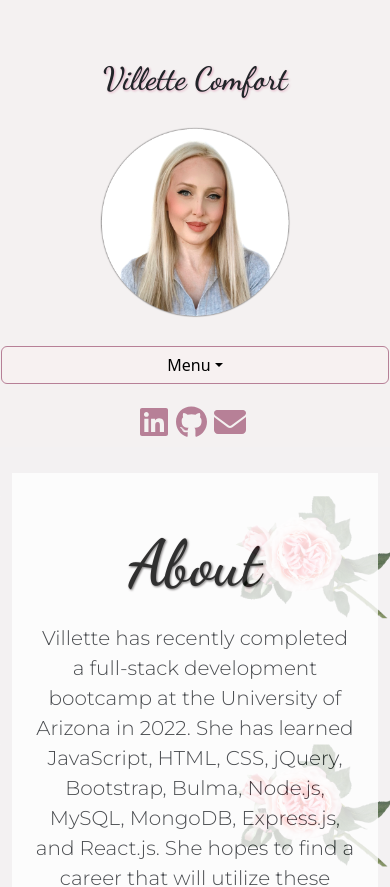
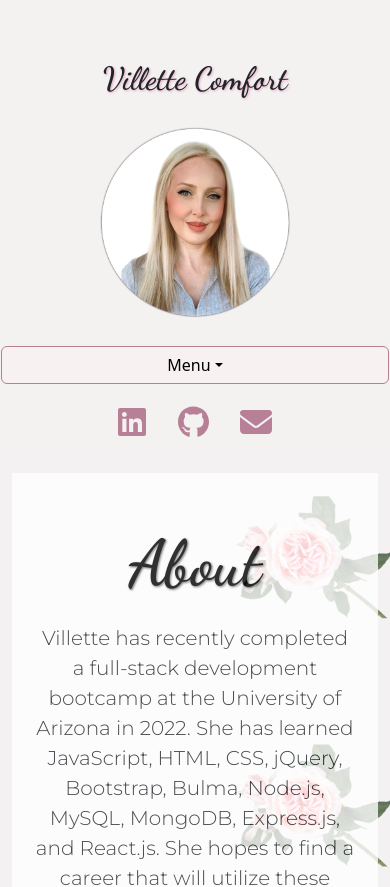
Before and after one commit to villettec/M20C-React_Portfolio, a React (Create React App) app: page / in a window 390 px wide. Shown: the top 887 px of the page. Built offline with nearby package versions, Linux system fonts and the light colour scheme.

Commit message:
Fixing buttons on mobile

```diff
--- a/src/App.jsx
+++ b/src/App.jsx
@@ -5,7 +5,7 @@ import Portfolio from "./pages/Portfolio";
 import Resume from "./pages/Resume";
 import Sidebar from './components/Sidebar';
 import "./style.css"
-import { ToastContainer, toast } from 'react-toastify';
+import { ToastContainer } from 'react-toastify';
 import 'react-toastify/dist/ReactToastify.css';
 
 function App() {
--- a/src/components/Navigation.jsx
+++ b/src/components/Navigation.jsx
@@ -49,9 +49,9 @@ const Navigation = (props) => {
   </div>
 
   <div className="icon-links">
-    <a href="https://www.linkedin.com/in/villette-comfort-80ab86234/" target="_blank"><FontAwesomeIcon icon={faLinkedin} color="rgb(183, 128, 151)"></FontAwesomeIcon></a>
-    <a href="https://github.com/villettec" target="_blank"><FontAwesomeIcon icon={faGithub} color="rgb(183, 128, 151)"></FontAwesomeIcon></a>
-    <a href="mailto: villette@live.com" target="_blank"><FontAwesomeIcon icon={faEnvelope} color="rgb(183, 128, 151)"></FontAwesomeIcon></a>
+    <a href="https://www.linkedin.com/in/villette-comfort-80ab86234/" target="_blank" rel="noopener noreferrer"><FontAwesomeIcon icon={faLinkedin} color="rgb(183, 128, 151)"></FontAwesomeIcon></a>
+    <a href="https://github.com/villettec" target="_blank" rel="noopener noreferrer"><FontAwesomeIcon icon={faGithub} color="rgb(183, 128, 151)"></FontAwesomeIcon></a>
+    <a href="mailto: villette@live.com" target="_blank" rel="noopener noreferrer"><FontAwesomeIcon icon={faEnvelope} color="rgb(183, 128, 151)"></FontAwesomeIcon></a>
   </div>
 </section>
     </>
--- a/src/components/Projects.jsx
+++ b/src/components/Projects.jsx
@@ -8,7 +8,7 @@ const Projects = () => {
   <h2 className="projects-header">Projects</h2>
   <div className="grid-container">
     <div className="project-container">
-      <a href="https://villettec.github.io/M6C-Weather_Dashboard/" target="_blank">
+      <a href="https://villettec.github.io/M6C-Weather_Dashboard/" target="_blank" rel="noopener noreferrer">
         <img src="../../images/weather-pic.png" alt="Weather Application Screenshot" className="capture" />
       </a>
       <div className="project-description">
@@ -18,7 +18,7 @@ const Projects = () => {
       </div>
     </div>
     <div className="project-container">
-      <a href="https://villettec.github.io/M3C-Password_Generator/" target="_blank">
+      <a href="https://villettec.github.io/M3C-Password_Generator/" target="_blank" rel="noopener noreferrer">
         <img src="../../images/pwgen-pic.png" alt="Password Generator Screenshot" className="capture" />
       </a>
       <div className="project-description">
@@ -28,7 +28,7 @@ const Projects = () => {
       </div>
     </div>
     <div className="project-container">
-      <a href="https://villettec.github.io/M4C-Code_Quiz/" target="_blank">
+      <a href="https://villettec.github.io/M4C-Code_Quiz/" target="_blank" rel="noopener noreferrer">
         <img src="../../images/codequiz-pic.png" alt="Coding Quiz Application Screenshot" className="capture" />
       </a>
       <div className="project-description">
@@ -38,7 +38,7 @@ const Projects = () => {
       </div>
     </div>
     <div className="project-container">
-      <a href="https://villettec.github.io/M5C-Work_Day_Scheduler/" target="_blank">
+      <a href="https://villettec.github.io/M5C-Work_Day_Scheduler/" target="_blank" rel="noopener noreferrer">
         <img src="../../images/workday-pic.png" alt="Workday Schedular Screenshot" className="capture" />
       </a>
       <div className="project-description">
@@ -48,7 +48,7 @@ const Projects = () => {
       </div>
     </div>
     <div className="project-container">
-      <a href="https://villettec.github.io/M1C-Horiseon_Refactor/" target="_blank">
+      <a href="https://villettec.github.io/M1C-Horiseon_Refactor/" target="_blank" rel="noopener noreferrer">
         <img src="../../images/horiseon-pic.png" alt="Horiseon Webpage Screenshot" className="capture" />
       </a>
       <div className="project-description">
@@ -58,7 +58,7 @@ const Projects = () => {
       </div>
     </div>
     <div className="project-container">
-      <a href="https://villettec.github.io/To_Do_List/" target="_blank">
+      <a href="https://villettec.github.io/To_Do_List/" target="_blank" rel="noopener noreferrer">
         <img src="../../images/todolist-pic.png" alt="To Do List Application Screenshot" className="capture" />
       </a>
       <div className="project-description">
@@ -68,7 +68,7 @@ const Projects = () => {
       </div>
     </div>
     <div className="project-container">
-      <a href="https://drive.google.com/file/d/1xEc5dGCMxg9jQJAEgl2gr7tFUggt9csY/view" target="_blank">
+      <a href="https://drive.google.com/file/d/1xEc5dGCMxg9jQJAEgl2gr7tFUggt9csY/view" target="_blank" rel="noopener noreferrer">
         <img src="../../images/readme-generator.png" alt="Readme Generator Screenshot" className="capture" />
       </a>
       <div className="project-description">
@@ -78,7 +78,7 @@ const Projects = () => {
       </div>
     </div>
     <div className="project-container">
-      <a href="https://drive.google.com/file/d/1KmxmDwexHAd3-ArprAiwq4150nN4-XlP/view" target="_blank">
+      <a href="https://drive.google.com/file/d/1KmxmDwexHAd3-ArprAiwq4150nN4-XlP/view" target="_blank" rel="noopener noreferrer">
         <img src="../../images/team-generator.png" alt="Team Generator Screenshot" className="capture" />
       </a>
       <div className="project-description">
@@ -88,7 +88,7 @@ const Projects = () => {
       </div>
     </div>
     <div className="project-container">
-      <a href="https://notetaker1919.herokuapp.com/" target="_blank">
+      <a href="https://notetaker1919.herokuapp.com/" target="_blank" rel="noopener noreferrer">
         <img src="../../images/notetaker.png" alt="Notetaker App Screenshot" className="capture" />
       </a>
       <div className="project-description">
@@ -97,7 +97,7 @@ const Projects = () => {
       </div>
     </div>
     <div className="project-container">
-      <a href="https://drive.google.com/file/d/1KTWOEwyQQSdrUgAcKb-xXisQM5x822gi/view" target="_blank">
+      <a href="https://drive.google.com/file/d/1KTWOEwyQQSdrUgAcKb-xXisQM5x822gi/view" target="_blank" rel="noopener noreferrer">
         <img src="../../images/employee-tracker.png" alt="Employee Tracker Screenshot" className="capture" />
       </a>
       <div className="project-description">
@@ -106,7 +106,7 @@ const Projects = () => {
       </div>
     </div>
     <div className="project-container">
-      <a href="https://drive.google.com/file/d/18J5KsgklGl5sVr95FuhWW2x5DYE5weUv/view" target="_blank">
+      <a href="https://drive.google.com/file/d/18J5KsgklGl5sVr95FuhWW2x5DYE5weUv/view" target="_blank" rel="noopener noreferrer">
         <img src="../../images/ecommerce-backend-pic.png" alt="Ecommerce Screenshot" className="capture" />
       </a>
       <div className="project-description">
@@ -115,7 +115,7 @@ const Projects = () => {
       </div>
     </div>
     <div className="project-container">
-      <a href="https://tech-blog-001.herokuapp.com/" target="_blank">
+      <a href="https://tech-blog-001.herokuapp.com/" target="_blank" rel="noopener noreferrer">
         <img src="../../images/tech-blog-pic.png" alt="Tech Blog Screenshot" className="capture" />
       </a>
       <div className="project-description">
@@ -124,7 +124,7 @@ const Projects = () => {
       </div>
     </div>
     <div className="project-container">
-      <a href="https://gator-tracker-app.herokuapp.com/" target="_blank">
+      <a href="https://gator-tracker-app.herokuapp.com/" target="_blank" rel="noopener noreferrer">
         <img src="../../images/gator-tracker-pic.png" alt="Gator Tracker Screenshot" className="capture" />
       </a>
       <div className="project-description">
@@ -133,7 +133,7 @@ const Projects = () => {
       </div>
     </div>
     <div className="project-container">
-      <a href="https://youtu.be/SAfwCnJCVzI" target="_blank">
+      <a href="https://youtu.be/SAfwCnJCVzI" target="_blank" rel="noopener noreferrer">
         <img src="../../images/social-network-api-pic.png" alt="Social Network API Screenshot" className="capture" />
       </a>
       <div className="project-description">
@@ -142,7 +142,7 @@ const Projects = () => {
       </div>
     </div>
     <div className="project-container">
-      <a href="https://pacific-refuge-15715.herokuapp.com/" target="_blank">
+      <a href="https://pacific-refuge-15715.herokuapp.com/" target="_blank" rel="noopener noreferrer">
         <img src="../../images/moodify.png" alt="Moodify Screenshot" className="capture" />
       </a>
       <div className="project-description">
--- a/src/style.css
+++ b/src/style.css
@@ -1,3 +1,4 @@
+/* Google font imports for react */
 @import url('https://fonts.googleapis.com/css2?family=Dancing+Script:wght@600&display=swap');
 @import url('https://fonts.googleapis.com/css2?family=Montserrat:wght@300&display=swap');
 
@@ -54,7 +55,8 @@ nav {
     text-align: center;
     font-family: var(--font);
     font-size: 125%;
-    margin-left: -1vw;
+    /* This is off center for some reason */
+    margin-left: -2vw;
 }
 
 ul {
@@ -91,13 +93,13 @@ li {
 
 .icon-links {
     text-align: center;
-    margin-left: 1vw;
 }
 
 .icon-links a {
     font-size: 200%;
     /* Doesn't work, have to code on html: color:rgb(183, 128, 151); */
-    margin-right: 2vw;
+    margin-right:1vw;
+    margin-left: 1vw;
 }
 
 /* About */
@@ -140,10 +142,6 @@ li {
     padding-top: 8vh;
     margin-bottom: 5vh;
     font-weight: 100;
-    /* If the image were used:
-    display: block;
-    margin-left: auto;
-    margin-right: auto; */
     color: black;
     text-align: center;
     font-family: "Dancing Script", cursive;
@@ -152,7 +150,6 @@ li {
 }
 
 .grid-container {
-    /* top right bottom left */
     margin: 0vh 3vw;
     padding-bottom: 7vh;
     display: grid;
@@ -176,7 +173,6 @@ li {
 
 
 .capture {
-    /* height: 100%; gives actual height*/
     height: auto;
     margin-bottom: -2px;
     width: 100%;
@@ -252,23 +248,6 @@ li {
     width: 30vw;
     height: 30vh;
 }
-
-/* If I replace the form with contact links */
-/* .contact-section h3 {
-    text-align: left;
-    font-family: var(--font);
-    color: black;
-    font-size: 40px;
-    filter: drop-shadow(1px 1px 1px rgb(88, 86, 86));
-    margin: 10px;
-}
-
-.contact-section p {
-    text-align: center;
-    font-family: var(--font);
-    font-size: 20px;
-    margin: 10px;
-} */
 
 /* Resume */
 .resume-section {
@@ -358,6 +337,10 @@ and (max-width : 440px) {
     .dropdown-item-center {
         padding-left: 21vh;
     }
+    .icon-links a {
+        margin-right:4vw;
+        margin-left: 4vw;
+    }
     .about-section {
         margin-top: 3vh;;
         margin-left: 3vw;
```
Also changed, not shown: src/pages/Contact.jsx (+0 -24 lines).
